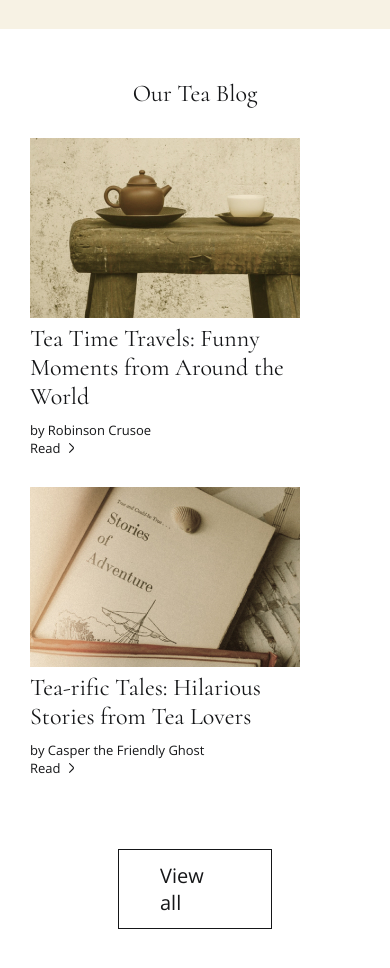
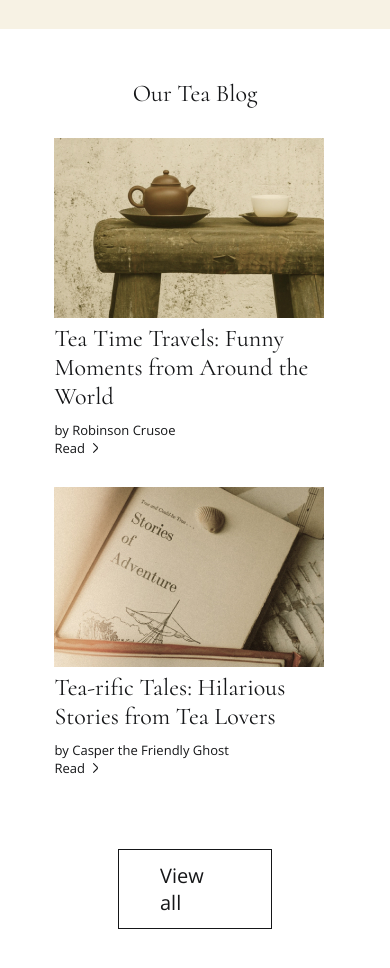
Before and after one commit to Hetuko/Verstka-2, a plain HTML site: page index.html in a window 390 px wide. Shown: the part 1760-2728 px from the top of the page. Drawn offline with nearby package versions, Linux system fonts and the light colour scheme.

Commit message:
fix problem with margin in section 'blog' and extra text below footer (redo)

```diff
--- a/css/style.css
+++ b/css/style.css
@@ -775,7 +775,7 @@ button {
         margin-bottom: 60px;
     }
     .blog__list {
-        margin-left: 20px;
+        margin-left: 5%;
     }
     .blog__item:nth-child(even) {
         margin-left: 0;
@@ -960,6 +960,7 @@ button {
     }
     .blog__list {
         justify-content: center;
+        margin-left: 12%;
     }
     .blog__item-title {
         min-height: auto;
```
